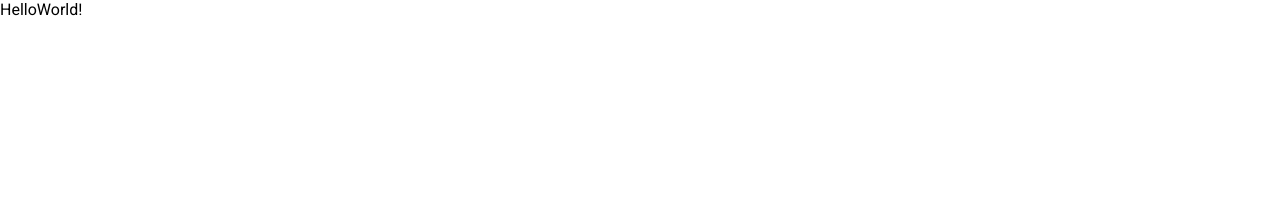
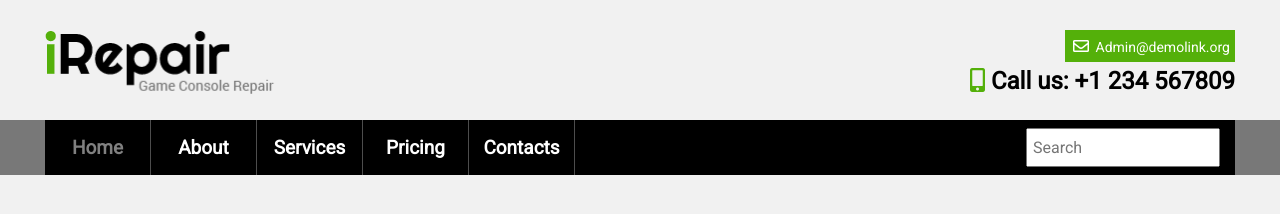
Before and after one commit to iOne1337/temp_49670, a plain HTML site: page index.html in a window 1280 px wide. Drawn offline with Linux system fonts and the light colour scheme.

Commit message:
Added header

```diff
--- a/assets/css/app.css
+++ b/assets/css/app.css
@@ -1,3 +1,6 @@
+/* Font Awesome v5.8.2 */
+@import url('//use.fontawesome.com/releases/v5.8.2/css/all.css');
+
 /* Fonts */
 @import url('//fonts.googleapis.com/css?family=Roboto&display=swap');
 
@@ -6,3 +9,141 @@
     padding: 0px;
     font-family: 'Roboto', 'Arial';
 }
+
+body {
+    background: #f1f1f1;
+}
+
+/* Components */
+.btn {
+    color: #fff;
+    background: #54b00a;
+}
+
+.link {
+    color: #fff;
+    text-decoration: none;
+}
+
+.link:hover {
+    color: #000;
+}
+
+.text-sm {
+    font-size: 14px;
+}
+
+.text-bg {
+    font-size: 24px;
+}
+
+.bg-black {
+    height: 100%;
+    background: #000;
+}
+/* Components */
+
+.header {
+    margin: 30px 0px 20px;
+}
+
+.header__logo {
+    display: block;
+    width: 230px;
+    height: 65px;
+    background-image: url('./../img/logo.png');
+    background-size: cover;
+}
+
+.header__info {
+    display: flex;
+    justify-content: space-between;
+    align-items: center;
+    margin: 0px 45px;
+}
+
+.contacts {
+    display: flex;
+    align-items: flex-end;
+    flex-flow: column;
+}
+
+.contacts__btn {
+    display: flex;
+    justify-content: center;
+    width: 160px;
+    padding: 5px;
+}
+
+.contacts__btn i {
+    margin: 3px;
+    font-size: 16px;
+}
+
+.contacts__number {
+    margin-top: 5px;
+    font-weight: bold;
+}
+
+.contacts__number i {
+    color: #54b00a;
+}
+
+.header__menu {
+    height: 55px;
+    margin-top: 25px;
+    background: #787878;
+}
+
+.header__menu .bg-black {
+    display: flex;
+    justify-content: space-between;
+    align-items: center;
+    margin: 0px 45px;
+}
+
+.menu {
+    display: flex;
+    height: 100%;
+}
+
+.menu__item {
+    display: flex;
+    justify-content: center;
+    align-items: center;
+    width: 105px;
+    height: 100%;
+    color: #fff;
+    font-weight: bold;
+    font-size: 19px;
+    border-right: 1px solid #4d4d4d;
+    cursor: pointer;
+}
+
+.menu__item.active a {
+    color: #808080;
+}
+
+.menu__item a {
+    color: #fff;
+    text-decoration: none;
+}
+
+.menu__item a:hover {
+    color: #808080;
+}
+
+.search {
+    display: flex;
+    justify-content: center;
+    align-items: center;
+    height: 100%;
+    margin: 0px 15px;
+}
+
+.search__input {
+    width: 180px;
+    height: 25px;
+    padding: 5px;
+    font-size: 16px;
+}
--- a/index.html
+++ b/index.html
@@ -6,12 +6,56 @@
 
         <title>Home</title>
 
-        <!-- Custom CSS -->
         <link rel="stylesheet" href="./assets/css/app.css">
 
         <!-- Custom JS -->
         <script src="./assets/js/app.js"></script>
     </head>
 
-    <body>HelloWorld!</body>
+    <body>
+        <header class="header">
+            <div class="header__info">
+                <a href="/" class="header__logo"></a>
+                <div class="header_rightBlock">
+                    <div class="contacts">
+                        <div class="contacts__btn btn">
+                            <a href="#" class="link text-sm">
+                                <i class="far fa-envelope"></i>
+                                Admin@demolink.org
+                            </a>
+                        </div>
+                        <div class="contacts__number text-bg">
+                            <i class="fas fa-mobile-alt"></i>
+                            Call us: +1 234 567809
+                        </div>
+                    </div>
+                </div>
+            </div>
+
+            <div class="header__menu">
+                <div class="bg-black">
+                    <div class="menu">
+                        <div class="menu__item active">
+                            <a href="/">Home</a>
+                        </div>
+                        <div class="menu__item">
+                            <a href="#">About</a>
+                        </div>
+                        <div class="menu__item">
+                            <a href="#">Services</a>
+                        </div>
+                        <div class="menu__item">
+                            <a href="#">Pricing</a>
+                        </div>
+                        <div class="menu__item">
+                            <a href="#">Contacts</a>
+                        </div>
+                    </div>
+                    <div class="search">
+                        <input type="text" class="search__input" placeholder="Search">
+                    </div>
+                </div>
+            </div>
+        </header>
+    </body>
 </html>
```
Also changed, not shown: assets/img/logo.png (added).
